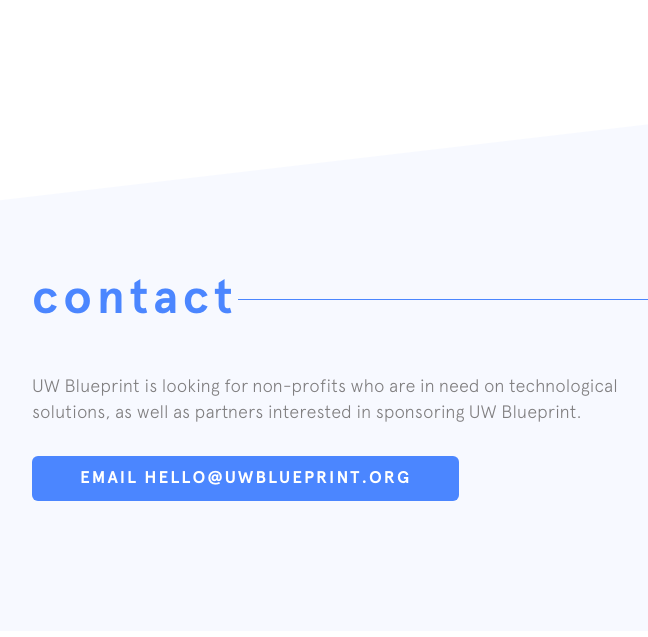
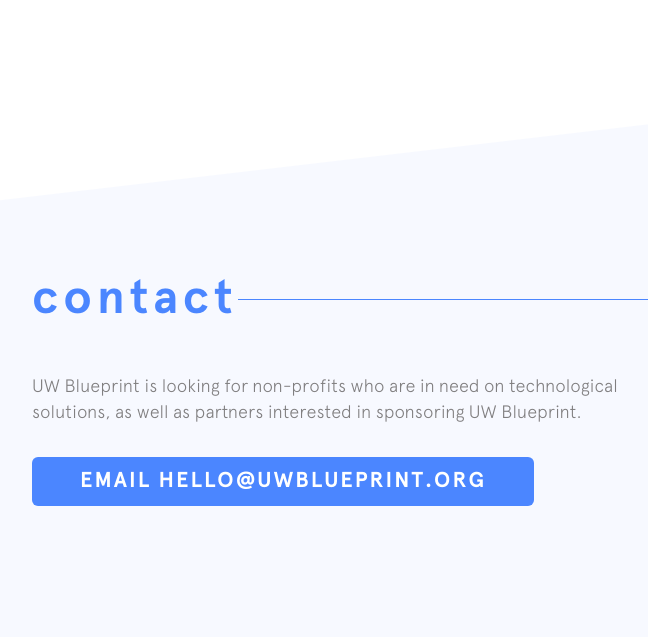
Before and after one commit to luciiiw/website, a PHP site: page /site.html in a window 1280 px wide. Shown: the part 2554-3191 px from the top of the page, without its empty margins (160-808 px from the left). Before the commit the page ends 3055 px from the top, so only its background shows below. Run offline with PHP 8.4, Linux system fonts and the light colour scheme; style sheets or scripts are compiled from the project's sources; some libraries are stand-ins or nearby versions.

Commit message:
Fixed responsive issues for uw logo and contact button

```diff
--- a/site.html
+++ b/site.html
@@ -23,7 +23,9 @@
       <section id="about-section">
         <div class="container">
           <h2><div class="horizontal-line">about</div></h2>
-          <img src="assets/logos/uw_logo@2x.png" class="col-md-5 col-sm-5" />
+          <div class="col-md-5 col-sm-5">
+            <img src="assets/logos/uw_logo@2x.png"/>
+          </div>
           <div class="col-md-7 col-sm-7">
             <p>UW Blueprint is a group of students at the University of Waterloo dedicated to building technology for social good. We partner with non-profits to provide technology services such as websites, mobile applications, analysis tools&mdash;free of charge.</p>
             <p>Blueprint was founded in 2013 at UC Berkeley. The University of Waterloo is Blueprint's first chapter outside of Berkeley.</p>
--- a/site.scss
+++ b/site.scss
@@ -106,6 +106,7 @@ html {
 
       img {
         margin-top: 18px;
+        width: 100%;
       }
     }
 
@@ -200,7 +201,7 @@ html {
 
         a {
           font-family: "Apercu";
-          font-size: 17px;
+          font-size: 2.7vmin;   /* For responsive text size */
           letter-spacing: 2px;
           font-weight: bold;
           margin-top: 30px;
@@ -210,6 +211,7 @@ html {
           padding: 14px 48px;
           border-radius: 6px;
           transition: background 0.3s ease-in-out, border 0.3s ease-in-out, padding 0.2s ease;
+          white-space:nowrap;
 
           &:hover {
             text-decoration: none;
```
